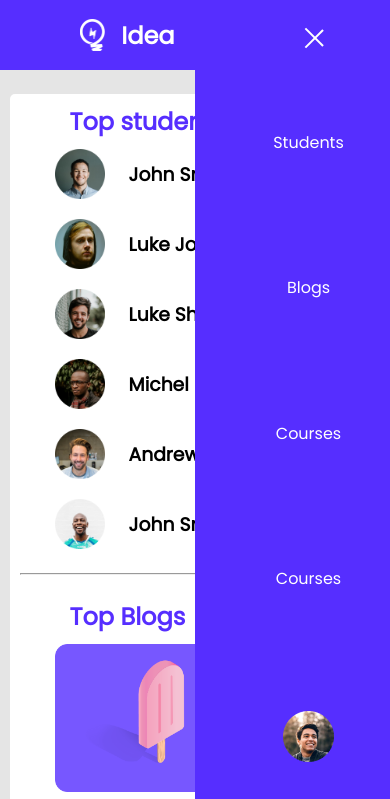
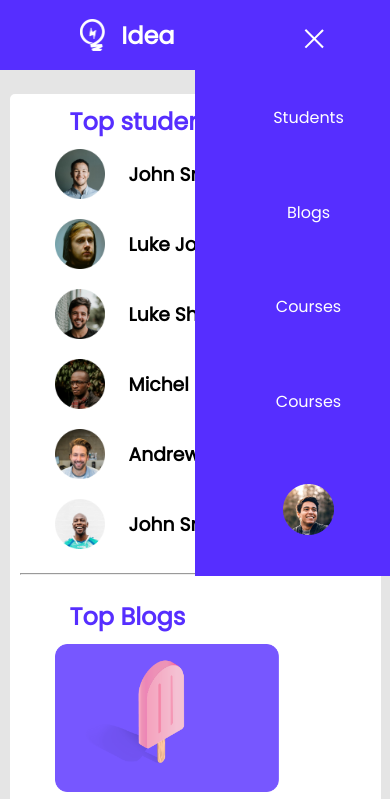
Before and after one commit to AsadullahBadhan/leaderboard, a plain HTML site: page index.html in a window 390 px wide. Both pictures are taken after a click on the element 313 px from the left and 35 px from the top of the page. Shown: the top 799 px of the page. Drawn offline with Linux system fonts and the light colour scheme.

Commit message:
siderbar height and burger btn fixed

```diff
--- a/css/style.css
+++ b/css/style.css
@@ -53,7 +53,6 @@ nav {
 .burger {
   display: none;
   cursor: pointer;
-  transition: all 3s;
 }
 
 .burger span {
@@ -62,6 +61,7 @@ nav {
   background-color: #ffffff;
   margin-top: 5px;
   display: block;
+  transition: all 0.3s ease;
 }
 
 @media screen and (max-width: 576px) {
@@ -70,7 +70,7 @@ nav {
     top: 70px;
     right: 0;
     width: 50%;
-    height: 90vh;
+    height: 60vh;
     background-color: #562eff;
     flex-direction: column;
     justify-content: space-around;
@@ -111,7 +111,7 @@ nav {
 }
 
 .toggle #line3{
-    transform: rotate(45deg) translate(-5px,-6px);
+    transform: rotate(45deg) translate(-4px,-5px);
 }
 /* ------- main --------- */
 section {
```
